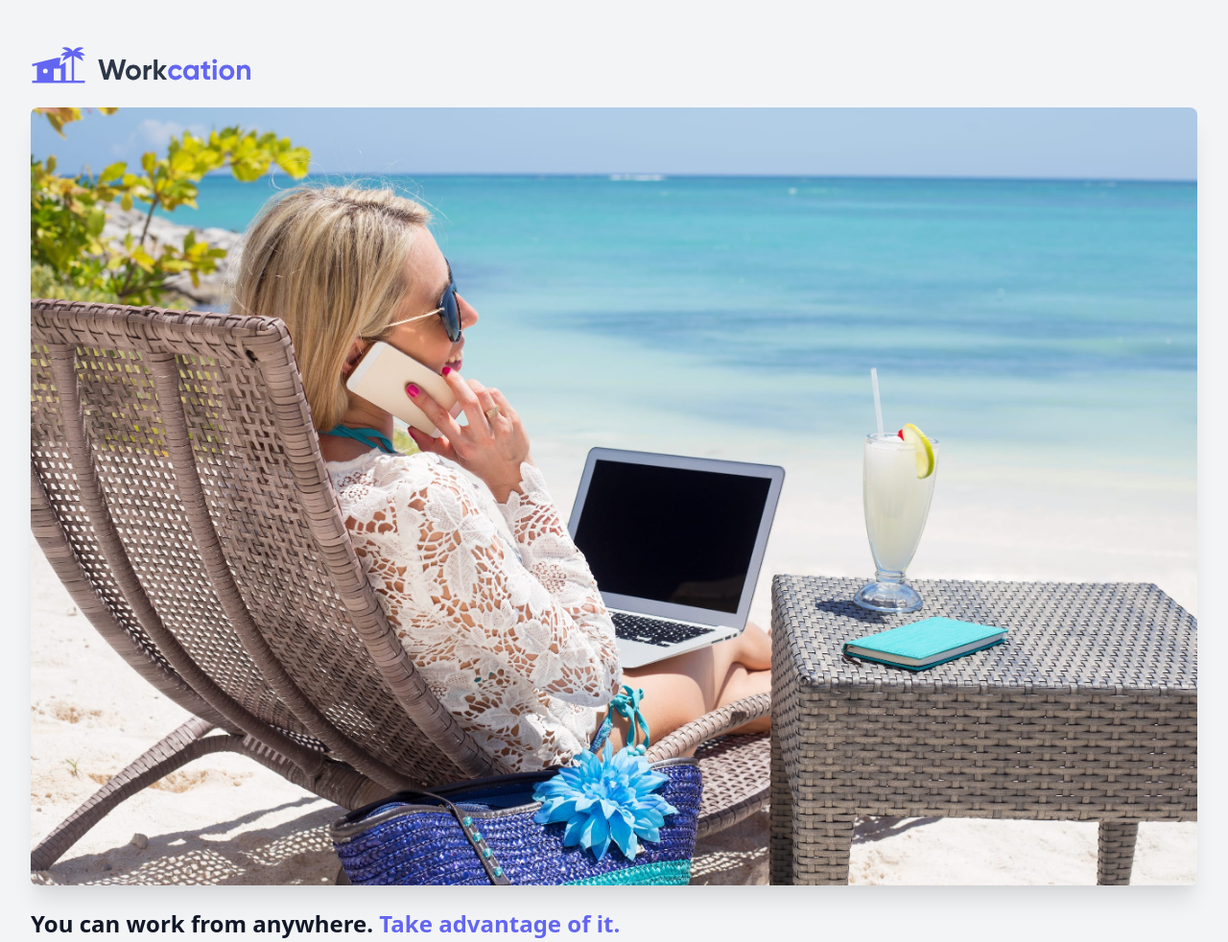
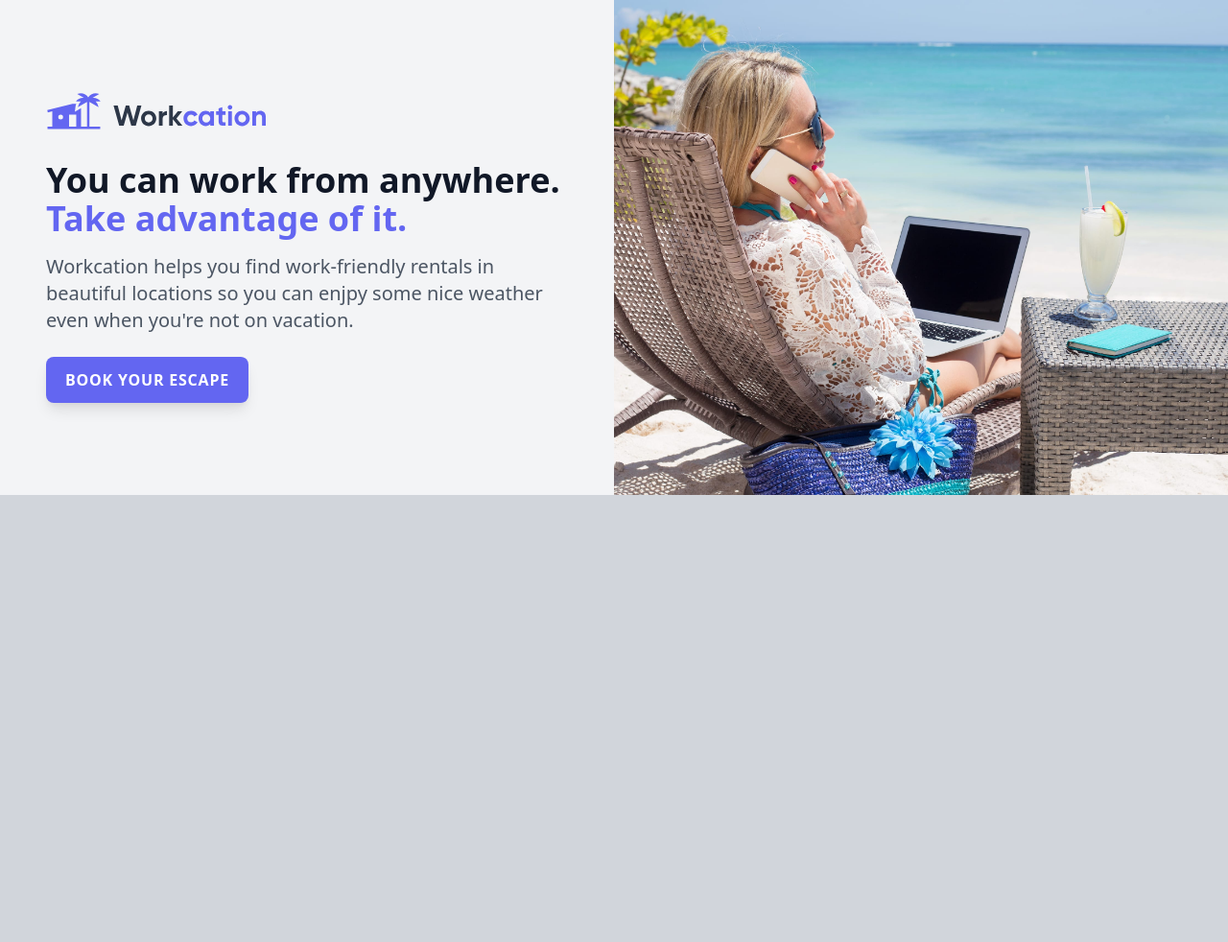
Before and after one commit to Khoiron14/tailwind-zero, a website built with Vite: page index.html in a window 1280 px wide. Shown: the top 982 px of the page at 96% size. After the commit the page ends 800 px from the top, so only its background shows below. Built offline with nearby package versions, Linux system fonts and the light colour scheme.

Commit message:
Responsive Design

```diff
--- a/index.html
+++ b/index.html
@@ -1,5 +1,6 @@
 <!DOCTYPE html>
 <html lang="en">
+
 <head>
     <meta charset="UTF-8">
     <meta http-equiv="X-UA-Compatible" content="IE=edge">
@@ -8,21 +9,34 @@
 
     <link rel="stylesheet" href="/css/tailwind.css">
 </head>
-<body class="bg-gray-100">
-    <div class="px-8 py-12">
+
+<body class="bg-gray-300">
+    <div class="grid bg-gray-100 lg:grid-cols-2 2xl:grid-cols-5">
+        <div class="max-w-md px-8 py-12 mx-auto sm:max-w-xl lg:px-12 lg:py-24 lg:max-w-full xl:mr-0 2xl:col-span-2">
+            <div class="xl:max-w-xl">
                 <img class="h-10" src="/img/logo.svg" alt="Workcation">
-        <img class="mt-6 rounded-lg shadow-xl" src="/img/beach-work.jpg" alt="Woman workcationing on the beach">
-        <h1 class="mt-6 text-2xl font-bold text-gray-900">
+                <img class="object-center mt-6 rounded-lg shadow-xl sm:mt-8 sm:h-64 sm:w-full sm:object-cover lg:hidden"
+                    src="/img/beach-work.jpg" alt="Woman workcationing on the beach">
+                <h1 class="mt-6 text-2xl font-bold text-gray-900 sm:mt-8 sm:text-4xl lg:text-3xl xl:text-4xl">
                     You can work from anywhere.
+                    <br>
                     <span class="text-indigo-500">Take advantage of it.</span>
                 </h1>
-        <p class="mt-2 text-gray-600">
+                <p class="mt-2 text-gray-600 sm:mt-4 sm:text-xl">
                     Workcation helps you find work-friendly rentals in beautiful locations
                     so you can enjpy some nice weather even when you're not on vacation.
                 </p>
-        <div class="mt-4">
-            <a class="inline-block px-5 py-3 text-sm font-semibold tracking-wider text-white uppercase bg-indigo-500 rounded-lg shadow-lg" href="#">Book your escape</a>
+                <div class="mt-4 sm:mt-6">
+                    <a class="inline-block px-5 py-3 text-sm font-semibold tracking-wider text-white uppercase bg-indigo-500 rounded-lg shadow-lg sm:text-base"
+                        href="#">Book your escape</a>
+                </div>
+            </div>
+        </div>
+        <div class="relative hidden lg:block 2xl:col-span-3">
+            <img class="absolute inset-0 object-cover object-center w-full h-full"
+                src="/img/beach-work.jpg" alt="Woman workcationing on the beach">
         </div>
     </div>
 </body>
+
 </html>
```
Lines whose indentation alone changed are shown as unchanged.
